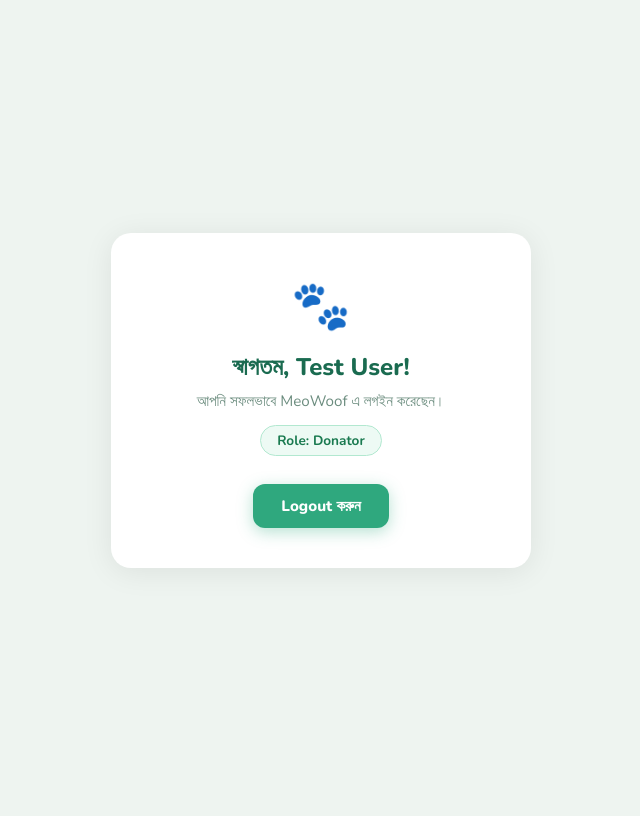
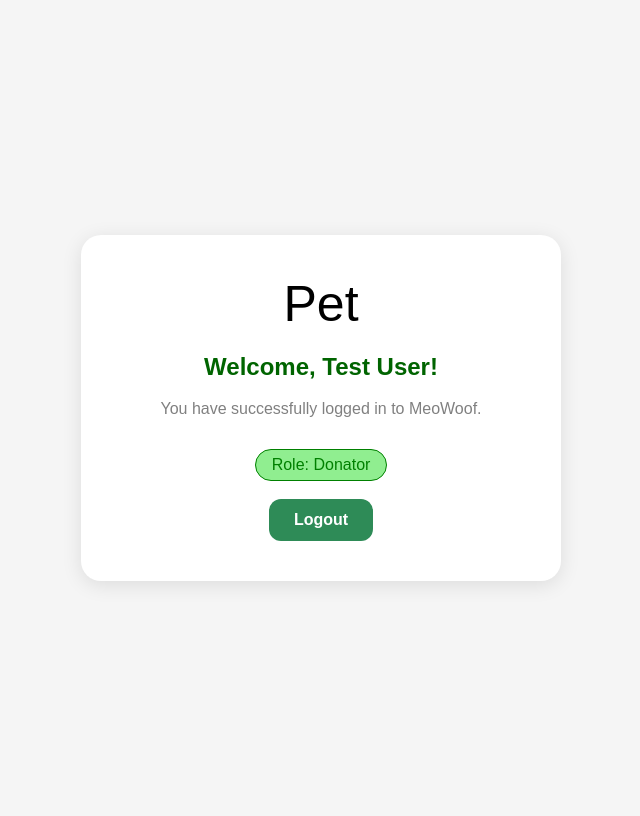
Before and after one commit to nusiba-0/CSE384.14---Group-1, a PHP site: page /dashboard.php in a window 1280 px wide. Shown: the whole page, without its empty margins (319-959 px from the left). Before the commit the page ends 568 px from the top, so only its background shows below. Run offline with PHP 8.4, Linux system fonts and the light colour scheme; a user stored in the database is signed in.

Commit message:
Update dashboard.php
Updated the dashboard layout and styles for improved user experience.

```diff
--- a/dashboard.php
+++ b/dashboard.php
@@ -1,7 +1,6 @@
 <?php
 require_once 'config.php';
 
-// Login না থাকলে ফেরত পাঠাও
 if (!isset($_SESSION['user_id'])) {
     header("Location: index.php");
     exit();
@@ -10,71 +9,36 @@ if (!isset($_SESSION['user_id'])) {
 $name = htmlspecialchars($_SESSION['user_name']);
 $role = htmlspecialchars($_SESSION['user_role']);
 ?>
+
 <!DOCTYPE html>
-<html lang="bn">
+<html lang="en">
 <head>
     <meta charset="UTF-8">
-    <meta name="viewport" content="width=device-width, initial-scale=1.0">
-    <title>Dashboard – MeoWoof</title>
-    <link href="https://fonts.googleapis.com/css2?family=Nunito:wght@400;600;700;800&display=swap" rel="stylesheet">
-    <style>
-        *, *::before, *::after { box-sizing: border-box; margin: 0; padding: 0; }
-        body {
-            font-family: 'Nunito', sans-serif;
-            min-height: 100vh;
-            background: #eef4f0;
-            display: flex;
-            align-items: center;
-            justify-content: center;
-            padding: 30px 16px;
-        }
-        .card {
-            background: #fff;
-            border-radius: 20px;
-            padding: 40px 36px;
-            box-shadow: 0 4px 30px rgba(0,0,0,0.08);
-            text-align: center;
-            max-width: 420px;
-            width: 100%;
-        }
-        .icon { font-size: 3rem; margin-bottom: 12px; }
-        h2 { color: #1a6b50; font-size: 1.5rem; font-weight: 800; }
-        p { color: #6b8c7e; margin-top: 8px; font-size: 0.95rem; }
-        .badge {
-            display: inline-block;
-            margin-top: 14px;
-            background: #edfaf4;
-            color: #1a7a50;
-            border: 1px solid #b2e8d0;
-            padding: 5px 16px;
-            border-radius: 20px;
-            font-size: 0.85rem;
-            font-weight: 700;
-        }
-        .logout-btn {
-            display: inline-block;
-            margin-top: 28px;
-            padding: 12px 28px;
-            background: #2fa87e;
-            color: #fff;
-            border-radius: 12px;
-            text-decoration: none;
-            font-weight: 800;
-            font-size: 0.95rem;
-            box-shadow: 0 4px 16px rgba(47,168,126,0.35);
-            transition: background 0.2s;
-        }
-        .logout-btn:hover { background: #259068; }
-    </style>
+    <title>Dashboard - MeoWoof</title>
 </head>
-<body>
-<div class="card">
-    <div class="icon">🐾</div>
-    <h2>স্বাগতম, <?= $name ?>!</h2>
-    <p>আপনি সফলভাবে MeoWoof এ লগইন করেছেন।</p>
-    <div class="badge">Role: <?= $role ?></div>
-    <br>
-    <a href="logout.php" class="logout-btn">Logout করুন</a>
+
+<body style="font-family: Arial; background: whitesmoke; display:flex; justify-content:center; align-items:center; height:100vh;">
+
+<div style="background:white; padding:40px; border-radius:20px; text-align:center; width:400px; box-shadow:0 4px 20px rgba(0,0,0,0.1);">
+
+    <div style="font-size:50px;">Pet</div>
+
+    <h2 style="color:darkgreen;">Welcome, <?= $name ?>!</h2>
+
+    <p style="color:gray;">You have successfully logged in to MeoWoof.</p>
+
+    <div style="margin-top:15px; display:inline-block; padding:6px 16px; background:lightgreen; color:green; border:1px solid green; border-radius:20px;">
+        Role: <?= $role ?>
+    </div>
+
+    <br><br>
+
+    <a href="logout.php"
+       style="display:inline-block; padding:12px 25px; background:seagreen; color:white; text-decoration:none; border-radius:12px; font-weight:bold;">
+       Logout
+    </a>
+
 </div>
+
 </body>
 </html>
```
